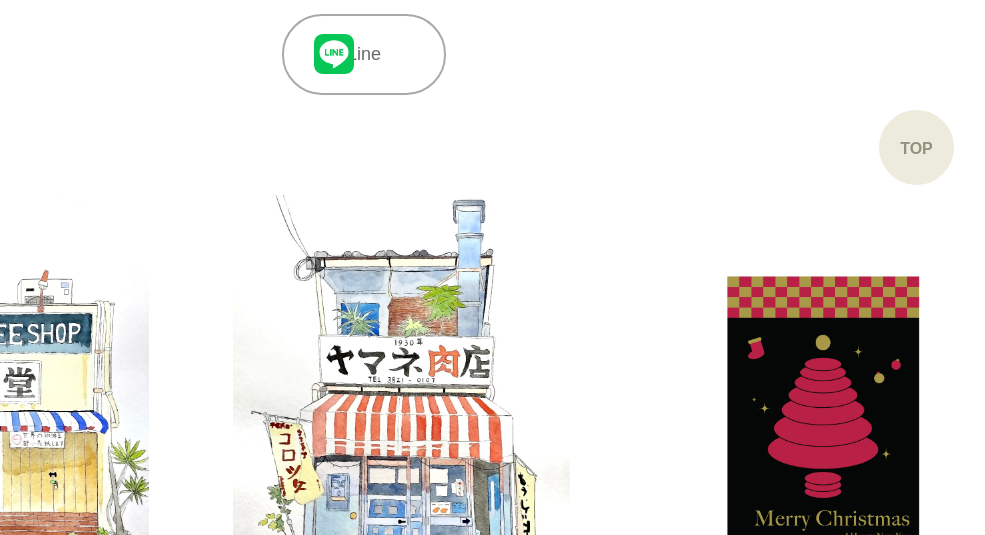
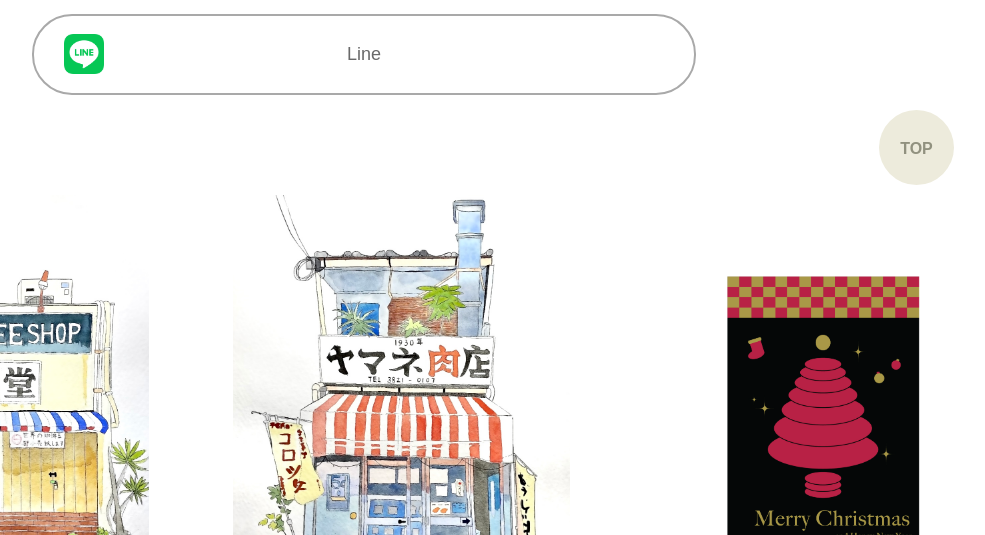
Before and after one commit to peiyun03/peiyun03.github.io, a plain HTML site: page index.html in a window 1280 px wide. Shown: the part 565-1100 px from the top of the page, without its empty margins (276-1261 px from the left). Drawn offline with Linux system fonts and the light colour scheme.

Commit message:
Add files via upload

```diff
--- a/style.css
+++ b/style.css
@@ -36,7 +36,7 @@ h1{
     border: 2px solid darkgray;
     padding: 28px;
     text-align: center;
-    margin: 30px 550px;
+    margin: 30px 300px;
     font-family: sans-serif;
     border-radius: 40px;
     font-size: 18px;
```
